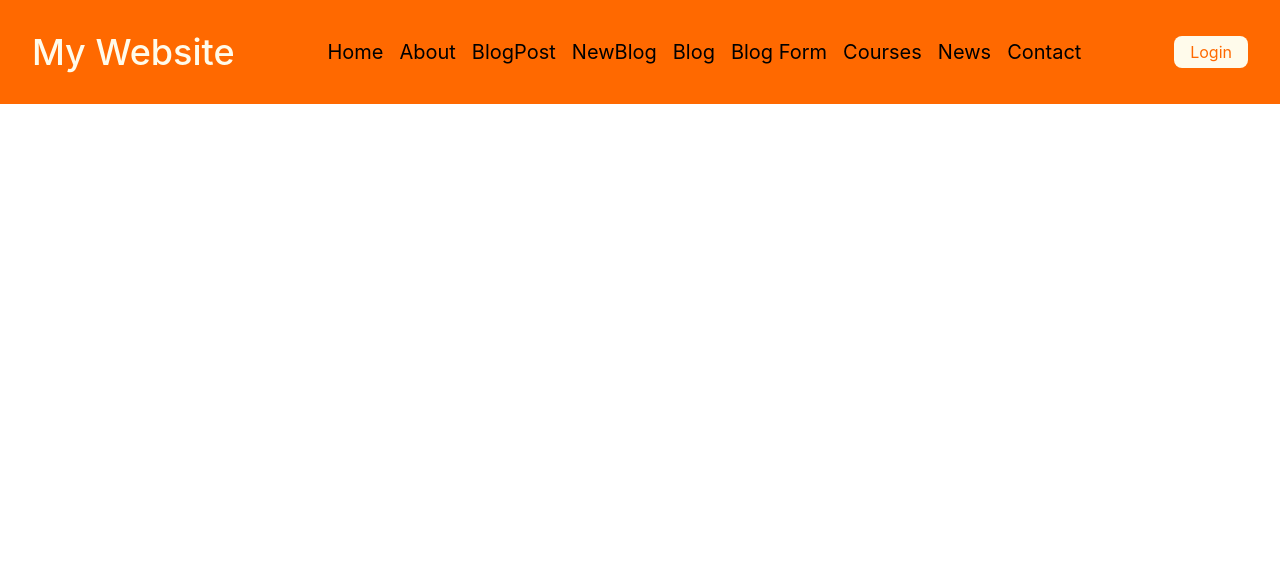
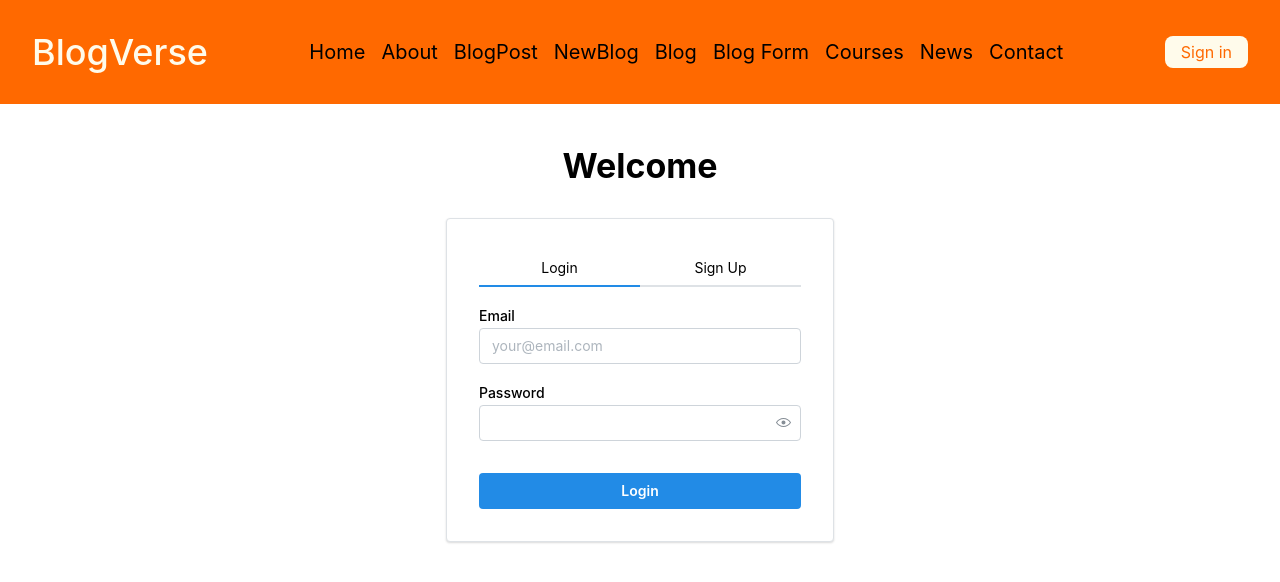
Before and after one commit to bibekshah75674/basic-react, a React (Vite) app: page /loginsignup in a window 1280 px wide. Shown: the top 582 px of the page. Built offline with nearby package versions, Linux system fonts and the light colour scheme.

Commit message:
made sign in and log in form

```diff
--- a/package.json
+++ b/package.json
@@ -17,6 +17,7 @@
     "@tabler/icons-react": "^3.40.0",
     "@tailwindcss/vite": "^4.1.18",
     "axios": "^1.13.6",
+    "bcrypt": "^6.0.0",
     "bootstrap": "^5.3.8",
     "embla-carousel": "^8.6.0",
     "embla-carousel-react": "^8.6.0",
--- a/src/App.jsx
+++ b/src/App.jsx
@@ -16,12 +16,13 @@ import Home from "./Home";
 import NewBlog from "./assets/NewBlog";
 import About from "./assets/About";
 import BlogPost from "./assets/BlogPost";
+import SignInForm from "./SignInForm";
 
 
 function App() {
   return (
     <>
-    <NewNav title={"My Website"}/>
+    <NewNav title={"BlogVerse"}/>
       {/* <NewTodoList/> */}
       {/* <BlogPage/> */}
       {/* <UserList/> */}
@@ -40,6 +41,7 @@ function App() {
         {/* <Route path="textform" element={<TextForm/>} /> */}
         <Route path="news" element={<NewsPortal/>}></Route>
         <Route path="contact" element={<h1>This is contact page</h1>}></Route>
+        <Route path="loginsignup" element={<SignInForm/>}></Route>
       </Routes>
     </>
   );
--- /dev/null
+++ b/src/SignInForm.jsx
@@ -0,0 +1,152 @@
+import React from "react";
+import {
+  Title,
+  Container,
+  Paper,
+  Tabs,
+  TextInput,
+  PasswordInput,
+  Button,
+} from "@mantine/core";
+import { useState } from "react";
+import { useForm } from "@mantine/form";
+import axios from "axios";
+
+export default function SignInForm() {
+  const [activeTab, setActiveTab] = useState("login");
+
+  // Login Form
+  const loginForm = useForm({
+    initialValues: {
+      email: "",
+      password: "",
+    },
+    validate: {
+      email: (value) => (/^\S+@\S+$/.test(value) ? null : "Invalid email"),
+      password: (value) =>
+        value.length < 6 ? "Password must be at least 6 characters" : null,
+    },
+  });
+
+  // Register Form
+  const registerForm = useForm({
+    initialValues: {
+      fullName: "",
+      email: "",
+      password: "",
+    },
+    validate: {
+      fullName: (value) => (value.length < 2 ? "Name too short" : null),
+      email: (value) => (/^\S+@\S+$/.test(value) ? null : "Invalid email"),
+      password: (value) =>
+        value.length < 6 ? "Password must be at least 6 characters" : null,
+    },
+  });
+
+
+//   register user
+  const registerUser = async (values) => {
+    try {
+      const res = await axios.post(
+        "http://localhost:8000/auth/register",
+        values,
+      );
+      console.log(res.data);
+      alert("User registered successfully.");
+      registerForm.reset();
+    } catch (error) {
+    alert("User with this email already exists.Log in instead.")
+      console.log(error);
+    }
+  };
+
+//   login user
+const loginUser = async (values) => {
+    try {
+      const res = await axios.post(
+        "http://localhost:8000/auth/login",
+        values,
+      );
+      console.log(res.data);
+
+      //store token to local storage
+      localStorage.setItem("token",res.data.token);
+
+      alert("User Logged In Successfully.");
+      loginForm.reset();
+    } catch (error) {
+      console.log(error);
+      alert("Unregistered Email or Wrong Password.Try again.")
+    }
+  };
+
+
+  return (
+    <>
+      <Container size={420} my={40} >
+        <Title order={1} align="center">
+          Welcome
+        </Title>
+
+        <Paper shadow="xs" mt={30} withBorder p="xl">
+          <Tabs value={activeTab} onChange={setActiveTab}>
+            <Tabs.List grow>
+              <Tabs.Tab value="login">Login</Tabs.Tab>
+              <Tabs.Tab value="register">Sign Up</Tabs.Tab>
+            </Tabs.List>
+
+            {/* LOGIN */}
+            <Tabs.Panel value="login" pt="md">
+              <form
+                onSubmit={loginForm.onSubmit(loginUser)}
+              >
+                <TextInput
+                  label="Email"
+                  placeholder="your@email.com"
+                  {...loginForm.getInputProps("email")}
+                />
+
+                <PasswordInput
+                  label="Password"
+                  mt="md"
+                  {...loginForm.getInputProps("password")}
+                />
+
+                <Button fullWidth mt="xl" type="submit">
+                  Login
+                </Button>
+              </form>
+            </Tabs.Panel>
+
+            {/* REGISTER */}
+            <Tabs.Panel value="register" pt="md">
+              <form onSubmit={registerForm.onSubmit(registerUser)}>
+                <TextInput
+                  label="Name"
+                  placeholder="Your name"
+                  {...registerForm.getInputProps("fullName")}
+                />
+
+                <TextInput
+                  label="Email"
+                  mt="md"
+                  {...registerForm.getInputProps("email")}
+                />
+
+                <PasswordInput
+                  label="Password"
+                  mt="md"
+                  {...registerForm.getInputProps("password")}
+                />
+
+                <Button fullWidth mt="xl" type="submit">
+                  Sign Up
+                </Button>
+              </form>
+            </Tabs.Panel>
+          </Tabs>
+        </Paper>
+      </Container>
+    </>
+  );
+}
--- a/src/assets/NewNav.jsx
+++ b/src/assets/NewNav.jsx
@@ -23,7 +23,9 @@ function NewNav(props) {
         </ul>
       </div>
       <div>
-        <button className='text-lg bg-amber-50 text-orange-500 px-4 py-1 rounded-lg hover:bg-amber-200 transition'>Login</button>
+        <Link to="loginsignup">
+        <button className='text-lg bg-amber-50 text-orange-500 px-4 py-1 rounded-lg hover:bg-amber-200 transition'>Sign in</button>
+        </Link>
       </div>
       </div>
     </>
```
Also changed, not shown: 1 other file (tests, documents, lock files or other folders).
